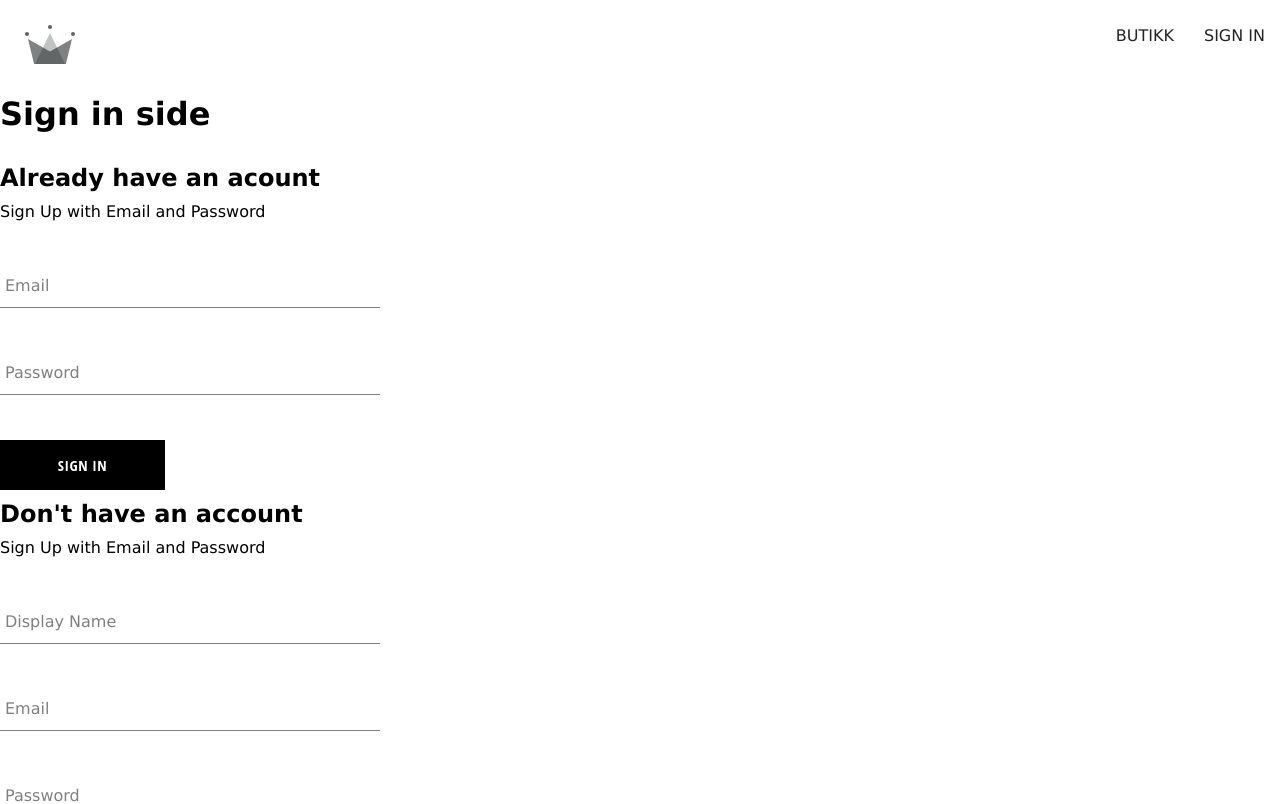
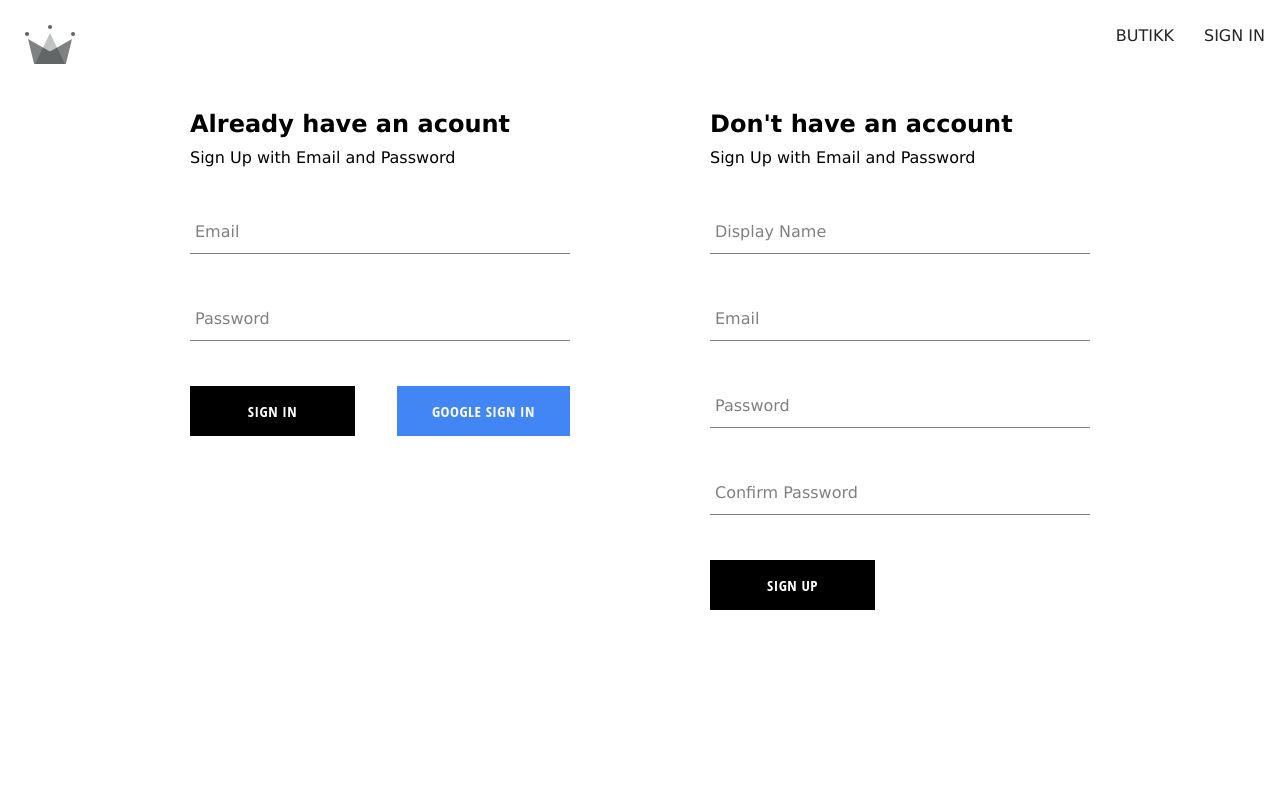
Before and after one commit to Laykajenta/nettbutikk-jip, a React (Vite) app: page /auth in a window 1280 px wide. Shown: the top 804 px of the page. Built offline with nearby package versions, Linux system fonts and the light colour scheme.

Commit message:
finished sign in page and autentication page

```diff
--- a/src/App.jsx
+++ b/src/App.jsx
@@ -2,7 +2,7 @@ import { Routes, Route } from "react-router-dom";
 
 import Home from "./routes/home/home.component";
 import Navigation from "./routes/navigation/navigation.component";
-import Authentication from  "./routes/authentication/autehntication.component";
+import Authentication from  "./routes/authentication/authentication.component";
 
 const Shop = () => {
   return <h1> Jeg er handlesiden</h1>;
--- a/src/components/sign-in-form/sign-in-form.component.jsx
+++ b/src/components/sign-in-form/sign-in-form.component.jsx
@@ -3,8 +3,9 @@ import { useState } from "react";
 import FormInput from "../form-input/form-input.component";
 import Button from "../button/button.component";
 import {
-  createAuthUserWithEmailAndPassword,
+  signInWithGooglePopup,
   createUserDocumentFromAuth,
+  signInAuthUserWithEmailAndPassword
 } from "../../routes/utils/firebase/firebase.utils";
 import "./sign-in-form.style.scss";
 
@@ -20,12 +21,24 @@ const SignInForm = () => {
     setFormFields(defaultFormFields);
   };
 
+  const signInWithGoogle = async () => {
+    const { user } = await signInWithGooglePopup();
+    await createUserDocumentFromAuth(user);
+  };
+
   const handleSubmit = async (event) => {
     event.preventDefault();
 
     try {
+      const response = await signInAuthUserWithEmailAndPassword(email, password);
+      console.log(response);
       resetFormFields();
-    } catch (error) {}
+    } catch (error) {
+      if (error.code === "auth/invalid-credential") {
+        alert('Feil passord eller e-post');
+      }
+      console.log(error);
+    }
   };
 
   const handleChange = (event) => {
@@ -55,8 +68,12 @@ const SignInForm = () => {
           name="password"
           value={password}
         />
-
-        <Button type="submit">Sign In</Button>
+        <div className="buttons-container">
+          <Button type="submit">Sign In</Button>
+          <Button buttonType="google" onClick={signInWithGoogle}>
+            Google Sign In
+          </Button>
+        </div>
       </form>
     </div>
   );
--- a/src/components/sign-in-form/sign-in-form.style.scss
+++ b/src/components/sign-in-form/sign-in-form.style.scss
@@ -6,5 +6,9 @@
     h2{
         margin: 10px 0;
     }
+    .buttons-container{
+        display: flex;
+        justify-content: space-between;
+    }
 
 }
--- a/src/routes/authentication/autehntication.component.jsx
+++ /dev/null
@@ -1,25 +0,0 @@
-import {
-  auth,
-  signInWithGooglePopup,
-  createUserDocumentFromAuth,
-} from "../utils/firebase/firebase.utils";
-
-import SignUpForm from "../../components/sign-up-form/sign-up.component";
-import SignInForm from "../../components/sign-in-form/sign-in-form.component";
-
-const Authentication = () => {
-  const logGoogleUser = async () => {
-    const { user } = await signInWithGooglePopup();
-    const userDocRef = await createUserDocumentFromAuth(user);
-  };
-
-  return (
-    <div>
-      <h1> Sign in side</h1>
-
-      <SignInForm />
-      <SignUpForm />
-    </div>
-  );
-};
-export default Authentication;
--- /dev/null
+++ b/src/routes/authentication/authentication.component.jsx
@@ -0,0 +1,19 @@
+
+
+import SignUpForm from "../../components/sign-up-form/sign-up.component";
+import SignInForm from "../../components/sign-in-form/sign-in-form.component";
+import "./authentication.style.scss";
+
+const Authentication = () => {
+
+
+  return (
+    <div className="authentication-container ">
+
+
+      <SignInForm />
+      <SignUpForm />
+    </div>
+  );
+};
+export default Authentication;
--- /dev/null
+++ b/src/routes/authentication/authentication.style.scss
@@ -0,0 +1,6 @@
+.authentication-container{
+    display: flex;
+    width: 900px;
+    justify-content: space-between;
+    margin: 30px auto;;
+}
--- a/src/routes/utils/firebase/firebase.utils.jsx
+++ b/src/routes/utils/firebase/firebase.utils.jsx
@@ -1,13 +1,14 @@
-import { initializeApp } from 'firebase/app';
+import { initializeApp } from "firebase/app";
 import {
   getAuth,
   signInWithPopup,
   signInWithRedirect,
   GoogleAuthProvider,
   createUserWithEmailAndPassword,
-} from 'firebase/auth';
-import { getFirestore, doc, getDoc, setDoc } from 'firebase/firestore';
-import { Await } from 'react-router-dom';
+  signInWithEmailAndPassword,
+} from "firebase/auth";
+import { getFirestore, doc, getDoc, setDoc } from "firebase/firestore";
+import { Await } from "react-router-dom";
 
 // Your web app's Firebase configuration
 const firebaseConfig = {
@@ -16,31 +17,32 @@ const firebaseConfig = {
   projectId: "jip-nettbutikk",
   storageBucket: "jip-nettbutikk.firebasestorage.app",
   messagingSenderId: "989890478059",
-  appId: "1:989890478059:web:b2da234bbfd91662efa3ae"
+  appId: "1:989890478059:web:b2da234bbfd91662efa3ae",
 };
 
 // Initialize Firebase
 const firebaseApp = initializeApp(firebaseConfig);
 const googleProvider = new GoogleAuthProvider();
 googleProvider.setCustomParameters({
-    prompt: "select_account"
+  prompt: "select_account",
 });
 
 export const auth = getAuth();
-export const signInWithGooglePopup = () => signInWithPopup(auth, googleProvider);
-export const signInWithGoogleRedirect = () => signInWithRedirect(auth, googleProvider);
+export const signInWithGooglePopup = () =>
+  signInWithPopup(auth, googleProvider);
+export const signInWithGoogleRedirect = () =>
+  signInWithRedirect(auth, googleProvider);
 
 export const db = getFirestore();
 
 export const createUserDocumentFromAuth = async (
   userAuth,
-  additionalInformation={displayName: 'mike'}
+  additionalInformation = { displayName: "mike" }
 ) => {
   if (!userAuth) return;
-  const userDocRef = doc(db, 'users', userAuth.uid);
+  const userDocRef = doc(db, "users", userAuth.uid);
 
   const userSnapShot = await getDoc(userDocRef);
-
 
   // if user data does not exists
   if (!userSnapShot.exists()) {
@@ -55,9 +57,8 @@ export const createUserDocumentFromAuth = async (
         ...additionalInformation,
       });
     } catch (error) {
-      console.log('error creating the user', error.message);
+      console.log("error creating the user", error.message);
     }
-
   }
   return userDocRef;
 };
@@ -67,3 +68,8 @@ export const createAuthUserWithEmailAndPassword = async (email, password) => {
 
   return await createUserWithEmailAndPassword(auth, email, password);
 };
+export const signInAuthUserWithEmailAndPassword = async (email, password) => {
+  if (!email || !password) return;
+
+  return await signInWithEmailAndPassword(auth, email, password);
+};
```
